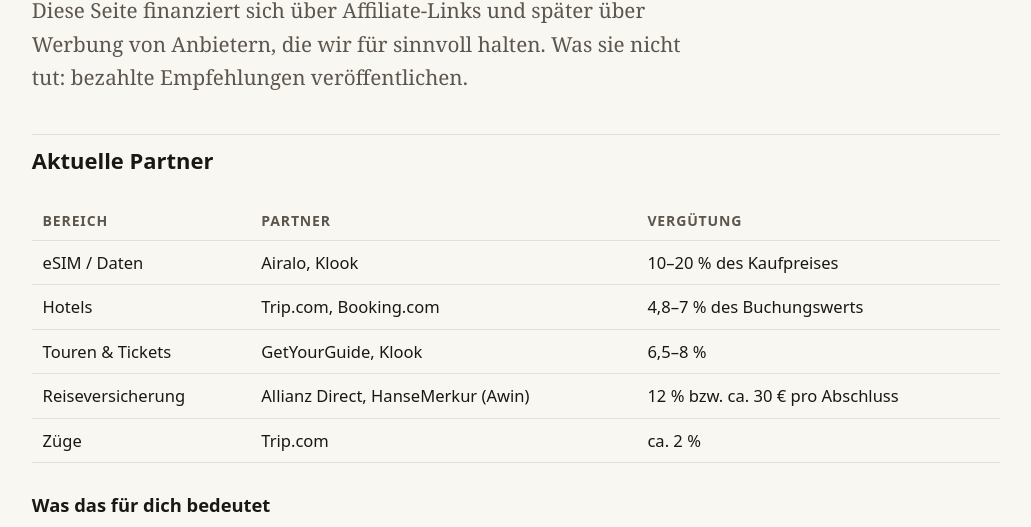
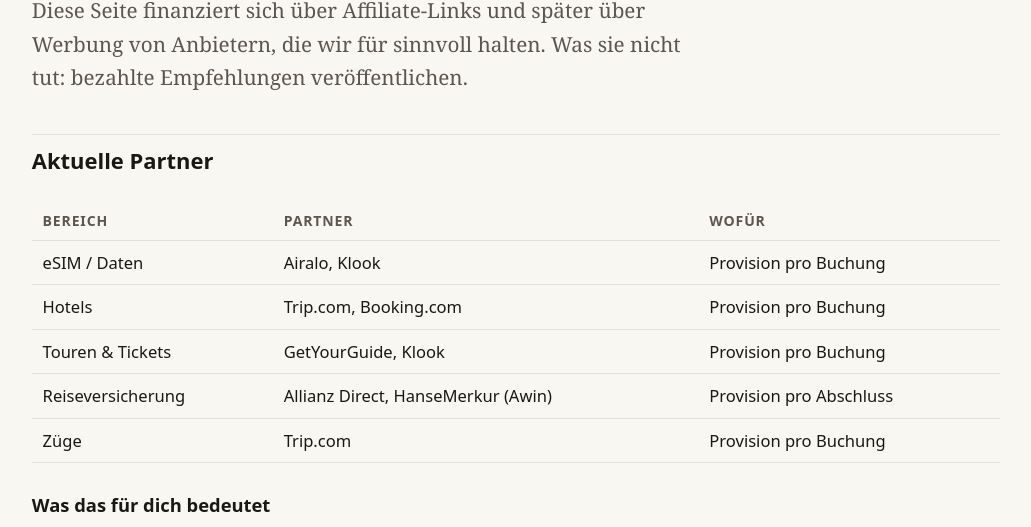
Before and after one commit to caozh502/chinawegweiser, an Astro site: page /transparenz in a window 1280 px wide. Shown: the part 226-753 px from the top of the page, without its empty margins (124-1155 px from the left). Built offline with nearby package versions, Linux system fonts and the light colour scheme; Astro itself is replaced by a stand-in of ours.

Commit message:
Keine Provisionssaetze mehr: Affiliate-Hinweise nennen nur noch Partner und Preisgleichheit, Transparenz-Tabelle fuehrt die Verguetungsart statt Prozent

```diff
--- a/src/pages/transparenz.astro
+++ b/src/pages/transparenz.astro
@@ -16,12 +16,12 @@
 
   <h2>Aktuelle Partner</h2>
   <table>
-    <tr><th>Bereich</th><th>Partner</th><th>Vergütung</th></tr>
-    <tr><td>eSIM / Daten</td><td>Airalo, Klook</td><td>10–20 % des Kaufpreises</td></tr>
-    <tr><td>Hotels</td><td>Trip.com, Booking.com</td><td>4,8–7 % des Buchungswerts</td></tr>
-    <tr><td>Touren &amp; Tickets</td><td>GetYourGuide, Klook</td><td>6,5–8 %</td></tr>
-    <tr><td>Reiseversicherung</td><td>Allianz Direct, HanseMerkur (Awin)</td><td>12 % bzw. ca. 30 € pro Abschluss</td></tr>
-    <tr><td>Züge</td><td>Trip.com</td><td>ca. 2 %</td></tr>
+    <tr><th>Bereich</th><th>Partner</th><th>Wofür</th></tr>
+    <tr><td>eSIM / Daten</td><td>Airalo, Klook</td><td>Provision pro Buchung</td></tr>
+    <tr><td>Hotels</td><td>Trip.com, Booking.com</td><td>Provision pro Buchung</td></tr>
+    <tr><td>Touren &amp; Tickets</td><td>GetYourGuide, Klook</td><td>Provision pro Buchung</td></tr>
+    <tr><td>Reiseversicherung</td><td>Allianz Direct, HanseMerkur (Awin)</td><td>Provision pro Abschluss</td></tr>
+    <tr><td>Züge</td><td>Trip.com</td><td>Provision pro Buchung</td></tr>
   </table>
 
   <h3>Was das für dich bedeutet</h3>
```
Also changed, not shown: src/data/affiliates.ts (+12 -9 lines).
